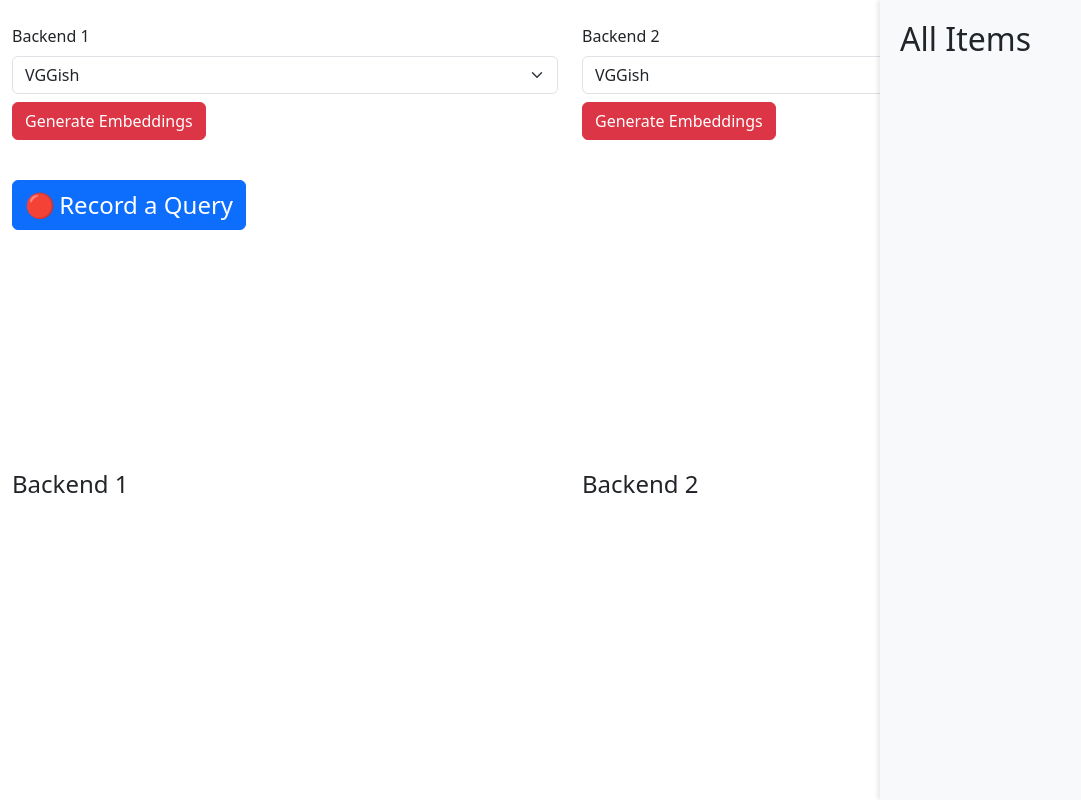
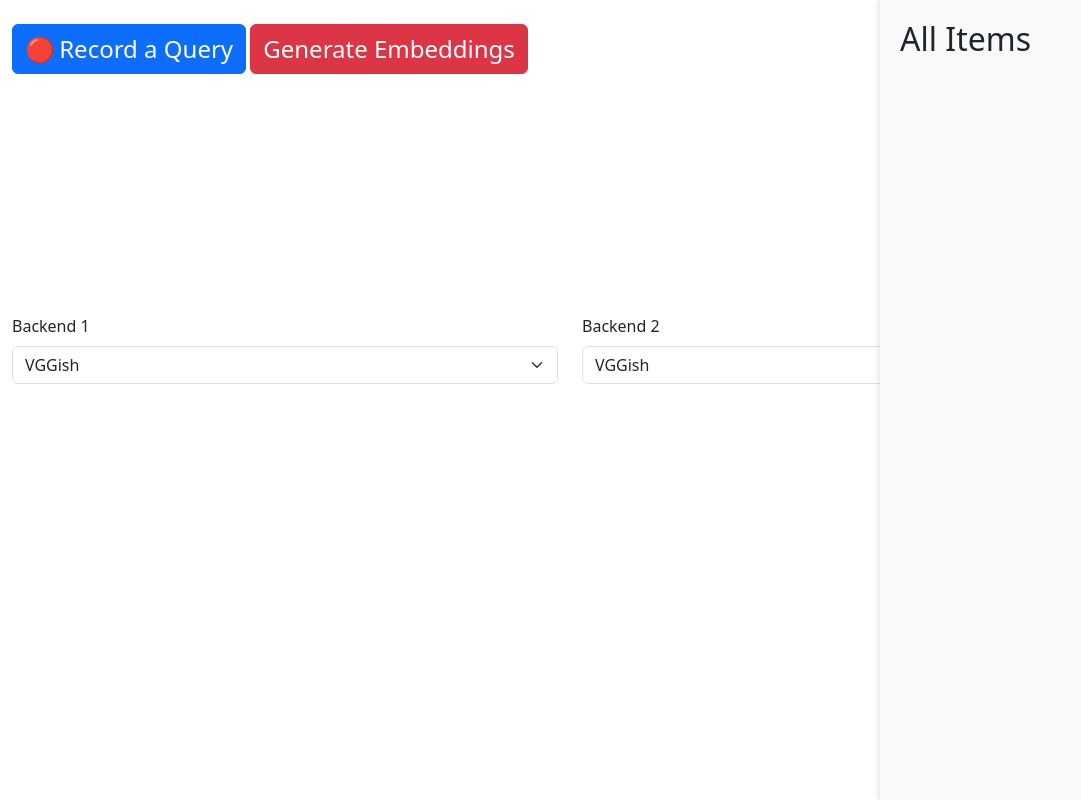
Before and after one commit to OptimusPrimus/QBV-Browser, a Flask app: page / in a window 1280 px wide. Shown: the whole page, without its empty margins (0-1081 px from the left). Run offline with Flask 3, Linux system fonts and the light colour scheme.

Commit message:
change main page layout

```diff
--- a/main.py
+++ b/main.py
@@ -10,7 +10,7 @@ app = Flask(__name__)
 UPLOAD_FOLDER = os.path.join('static', 'recorded_queries')
 os.makedirs(UPLOAD_FOLDER, exist_ok=True)
 
-CACHED_EMBEDDINGS = {b: None for b in get_retrieval_backends()}
+CACHED_EMBEDDINGS = {b: cache_item_embeddings(b, load_if_exists=True) for b in get_retrieval_backends()}
 
 @app.route('/')
 def index():
@@ -74,13 +74,10 @@ def search_results():
 
 @app.route('/generate_embeddings', methods=['POST'])
 def generate_embeddings():
-    data = request.json
-    backend = data.get('backend')
-    if backend not in get_retrieval_backends():
-        return jsonify({"error": "Backend not found."}), 404
 
-    if CACHED_EMBEDDINGS.get(backend) is None or update_needed(CACHED_EMBEDDINGS.get(backend)):
-        CACHED_EMBEDDINGS[backend] = cache_item_embeddings(backend)
+    for backend in get_retrieval_backends():
+        if CACHED_EMBEDDINGS.get(backend) is None or update_needed(CACHED_EMBEDDINGS.get(backend)):
+            CACHED_EMBEDDINGS[backend] = cache_item_embeddings(backend, load_if_exists=False)
 
     # Simulate processing logic
     return jsonify(success=True)
@@ -89,14 +86,13 @@ def generate_embeddings():
 def get_button_status(backend):
     # Example logic to determine the status of the backend
     status = "ready"  # Options: "ready", "pending", "error"
-    if CACHED_EMBEDDINGS.get(backend):
-        if update_needed(CACHED_EMBEDDINGS.get(backend)):
-            status = "pending"
+    for backend in get_retrieval_backends():
+        if CACHED_EMBEDDINGS.get(backend):
+            if update_needed(CACHED_EMBEDDINGS.get(backend)):
+                status = "pending"
         else:
-            status = "ready"
-    else:
-        status = "error"
-    return jsonify({"status": status})
+            status = "error"
+        return jsonify({"status": status})
 
 if __name__ == '__main__':
     app.run(debug=True)
--- a/retrieval.py
+++ b/retrieval.py
@@ -1,3 +1,5 @@
+import numpy as np
+
 from backend import get_query_files, get_item_files, get_audio_details
 import os
 
@@ -38,12 +40,21 @@ def rank(backend_id, query, cache):
         )
     return items
 
-def cache_item_embeddings(backend_id):
+def cache_item_embeddings(backend_id, load_if_exists=True):
+
+    if os.path.exists(backend_id + '.npz') and load_if_exists:
+        print("Loading cached item embeddings...")
+        embeddings = np.load(backend_id + '.npz')
+        return embeddings
 
     item_paths = [i['file'] for i in get_item_files()]
     if backend_id in ["VGGish", "VGGish-align"]:
-        return retrieval_backends.vggish.forward_batch(item_paths)
-    if backend_id in ["PANNs"]:
-        return retrieval_backends.panns.forward_batch(item_paths)
+        embeddings = retrieval_backends.vggish.forward_batch(item_paths)
+    elif backend_id in ["PANNs"]:
+        embeddings = retrieval_backends.panns.forward_batch(item_paths)
     else:
         assert False
+
+    np.savez(backend_id + '.npz', **embeddings)
+
+    return embeddings
--- a/retrieval_backends/panns.py
+++ b/retrieval_backends/panns.py
@@ -1,5 +1,6 @@
 import torch
 import torchaudio
+import tqdm
 from torch.nn.functional import cosine_similarity
 from panns_inference import AudioTagging, SoundEventDetection, labels
 
@@ -27,7 +28,7 @@ def forward_audio(fwd_fun, model_sr, path):
 def forward_batch(batch):
     fwd_fun, model_sr = get_PANNs()
     embeddings = {}
-    for path in batch:
+    for path in tqdm.tqdm(batch):
         embeddings[path] = forward_audio(fwd_fun, model_sr, path)
     return embeddings
 
--- a/retrieval_backends/vggish.py
+++ b/retrieval_backends/vggish.py
@@ -1,5 +1,6 @@
 import torch
 import torchaudio
+import tqdm
 from torch.nn.functional import cosine_similarity
 
 import numpy as np
@@ -28,7 +29,7 @@ def forward_audio(fwd_fun, model_sr, path):
 def forward_batch(batch):
     fwd_fun, model_sr = get_VGGish()
     embeddings = {}
-    for path in batch:
+    for path in tqdm.tqdm(batch):
         embeddings[path] = forward_audio(fwd_fun, model_sr, path)
     return embeddings
 
--- a/templates/index.html
+++ b/templates/index.html
@@ -91,47 +91,6 @@
 <body>
 <div class="container mt-4" id="content">
 
-    <!-- Backend Dropdowns -->
-
-
-
-<div class="row mb-4">
-    <!-- Left Backend Dropdown -->
-    <div class="col-md-6 mb-3">
-        <label for="left-backend" class="form-label">Backend 1</label>
-        <select id="left-backend" class="form-select">
-            {% for backend in backends %}
-                <option value="{{ backend }}">{{ backend }}</option>
-            {% endfor %}
-        </select>
-        <button id="generate-embeddings-left" class="btn btn-danger mt-2">
-            Generate Embeddings
-        </button>
-        <div id="left-loader" class="spinner-border text-primary mt-2" role="status" style="display: none;">
-            <span class="visually-hidden">Loading...</span>
-        </div>
-    </div>
-
-    <!-- Right Backend Dropdown -->
-    <div class="col-md-6 mb-3">
-        <label for="right-backend" class="form-label">Backend 2</label>
-        <select id="right-backend" class="form-select">
-            {% for backend in backends %}
-                <option value="{{ backend }}">{{ backend }}</option>
-            {% endfor %}
-        </select>
-        <button id="generate-embeddings-right" class="btn btn-danger mt-2">
-            Generate Embeddings
-        </button>
-        <div id="right-loader" class="spinner-border text-primary mt-2" role="status" style="display: none;">
-            <span class="visually-hidden">Loading...</span>
-        </div>
-    </div>
-</div>
-
-
-
-
     <!-- Record Query Section -->
     <div id="record-section" class="mb-3">
         <button id="record-btn" class="btn btn-primary">
@@ -140,6 +99,12 @@
 
         </button>
         <audio id="query-audio" controls class="mt-2" hidden></audio>
+        <button id="generate-embeddings-left" class="btn btn-danger">
+            <span style="font-size: 24px;">Generate Embeddings</span>
+        </button>
+        <div id="left-loader" class="spinner-border text-primary mt-2" role="status" style="display: none;">
+            <span class="visually-hidden">Loading...</span>
+        </div>
     </div>
 
     <!-- Recorded Queries -->
@@ -164,6 +129,29 @@
         </ul>
     </div>
 
+    <!-- Backend Dropdowns -->
+    <div class="row mb-4">
+        <!-- Left Backend Dropdown -->
+        <div class="col-md-6 mb-3">
+            <label for="left-backend" class="form-label">Backend 1</label>
+            <select id="left-backend" class="form-select">
+                {% for backend in backends %}
+                    <option value="{{ backend }}">{{ backend }}</option>
+                {% endfor %}
+            </select>
+        </div>
+
+        <!-- Right Backend Dropdown -->
+        <div class="col-md-6 mb-3">
+            <label for="right-backend" class="form-label">Backend 2</label>
+            <select id="right-backend" class="form-select">
+                {% for backend in backends %}
+                    <option value="{{ backend }}">{{ backend }}</option>
+                {% endfor %}
+            </select>
+        </div>
+    </div>
+
 
     <!-- Search Results Section -->
 <div id="results-loader" class="spinner-border text-primary mt-3" role="status" style="display: none;">
@@ -171,13 +159,11 @@
 </div>
     <div class="row">
         <div class="col-md-6">
-            <h4>Backend 1</h4>
             <div class="audio-list-retrieved">
                 <ul id="results-backend-1" class="list-group backend-results-list"></ul>
             </div>
         </div>
         <div class="col-md-6">
-            <h4>Backend 2</h4>
             <div class="audio-list-retrieved">
                 <ul id="results-backend-2" class="list-group backend-results-list"></ul>
             </div>
@@ -418,7 +404,6 @@
 
         // Update button colors on page load
         updateButtonStatus("#generate-embeddings-left", "#left-backend");
-        updateButtonStatus("#generate-embeddings-right", "#right-backend");
     });
 
 </script>
```
